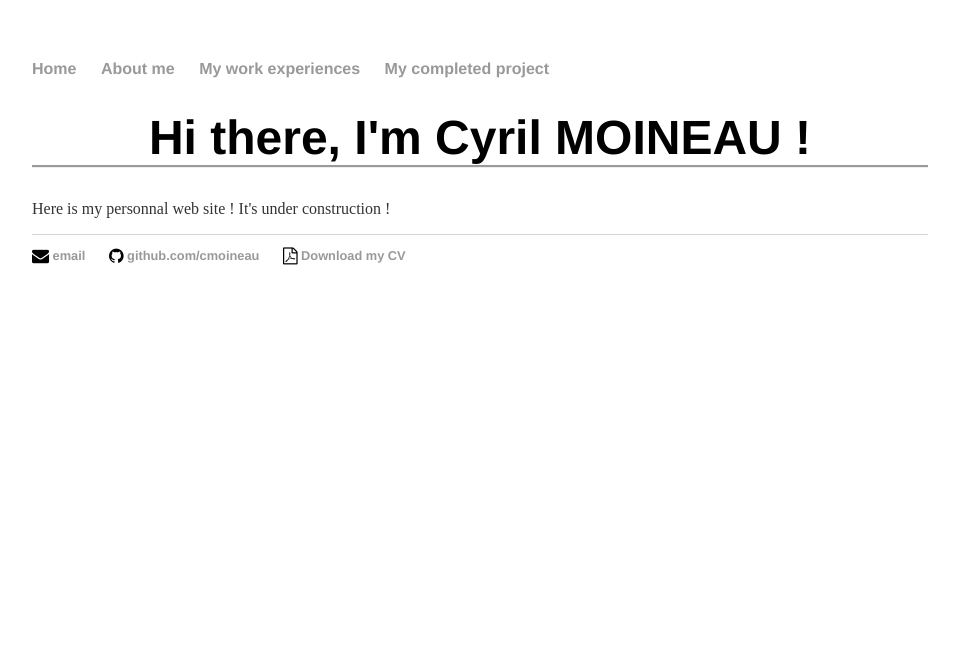
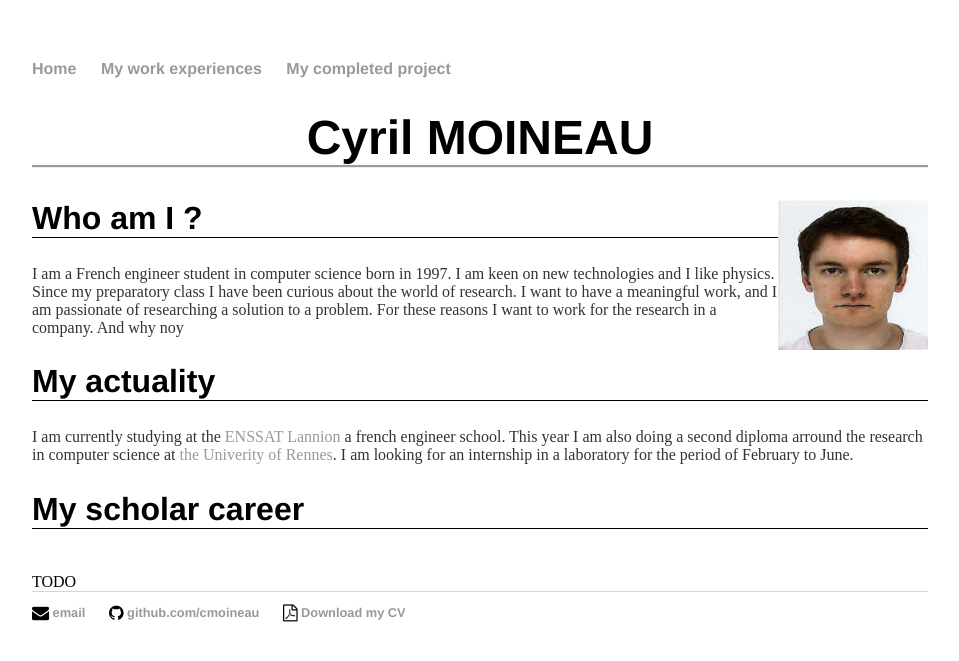
Before and after one commit to cmoineau/cmoineau.github.io, a Jekyll site: the page built from index.html, in a window 1280 px wide. Shown: the top 661 px of the page, without its empty margins (160-1119 px from the left). Built offline with Jekyll 4.4.1, drawn with Linux system fonts in a browser that asks for light colours.

Commit message:
Adding a small presentation of myself.

```diff
--- a/_layouts/default.html
+++ b/_layouts/default.html
@@ -10,7 +10,6 @@
 			<nav>
 	    		<ul>
 	        		<li><a href="/">Home</a></li>
-		        	<li><a href="/about">About me</a></li>
 	        		<li><a href="/internship">My work experiences</a></li>
 	        		<li><a href="/project">My completed project</a></li>
 
--- a/index.html
+++ b/index.html
@@ -3,6 +3,21 @@ layout: default
 title: Cyril MOINEAU
 ---
 	<div class="blurb">
-		<h1>Hi there, I'm Cyril MOINEAU !</h1>
-		<p>Here is my personnal web site ! It's under construction !</p>
+		<h1>Cyril MOINEAU</h1>
+			<img src="/ressources/Cyril.png" alt="A photo of me" width="150" height="150" style="float:right;">
+
+			<h2>Who am I ?</h2>
+			<p>
+				I am a French engineer student in computer science born in 1997. I am keen on new technologies and I like physics. Since my preparatory class I have been curious about the world of research. I want to have a meaningful work, and I am passionate of researching a solution to a problem. For these reasons I want to work for the research in a company. And why noy
+			</p>
+
+			<h2>My actuality</h2>
+			<p>
+				I am currently studying at the <a href="http://www.enssat.fr/">ENSSAT Lannion</a> a french engineer school. This year I am also doing a second diploma arround the research in computer science at <a href="https://www.univ-rennes1.fr/">the Univerity of Rennes</a>.
+				I am looking for an internship in a laboratory for the period of February to June.
+			</p>
+
+			<h2>My scholar career</h2>
+
+			<br>TODO</br>
 	</div><!-- /.blurb -->
--- a/project/index.html
+++ b/project/index.html
@@ -74,7 +74,7 @@ title: Cyril MOINEAU
     	<h2 id="BomberBall">Projet BomberBall</h2>
     		<p>
     			The project Bomber Ball was a hudge project in courses of software engineering. During this project we were roll playing a company and the professor were playing client.
-    			During this project we respond to a call for tender, and create various meeting with the fictive company in order to respond to their demand. The company wanted to create a video game similar to the Bomber Man. For siplicity purposes we had to code the game in Java since it was the language we used the most in the second year at the ENSSAT.
+    			During this project we respond to a call for tender, and create various meeting with the fictive company in order to respond to their demand. The company wanted to create a video game similar to the Bomber Man. For simplicity purposes we had to code the game in Java since it was the language we used the most in the second year at the ENSSAT.
     		</p>
     		<h3>The result :</h3>
     			<p>You can see the results on my github account <a href="https://github.com/cmoineau/GL-BomberBall">here</a>.
```
